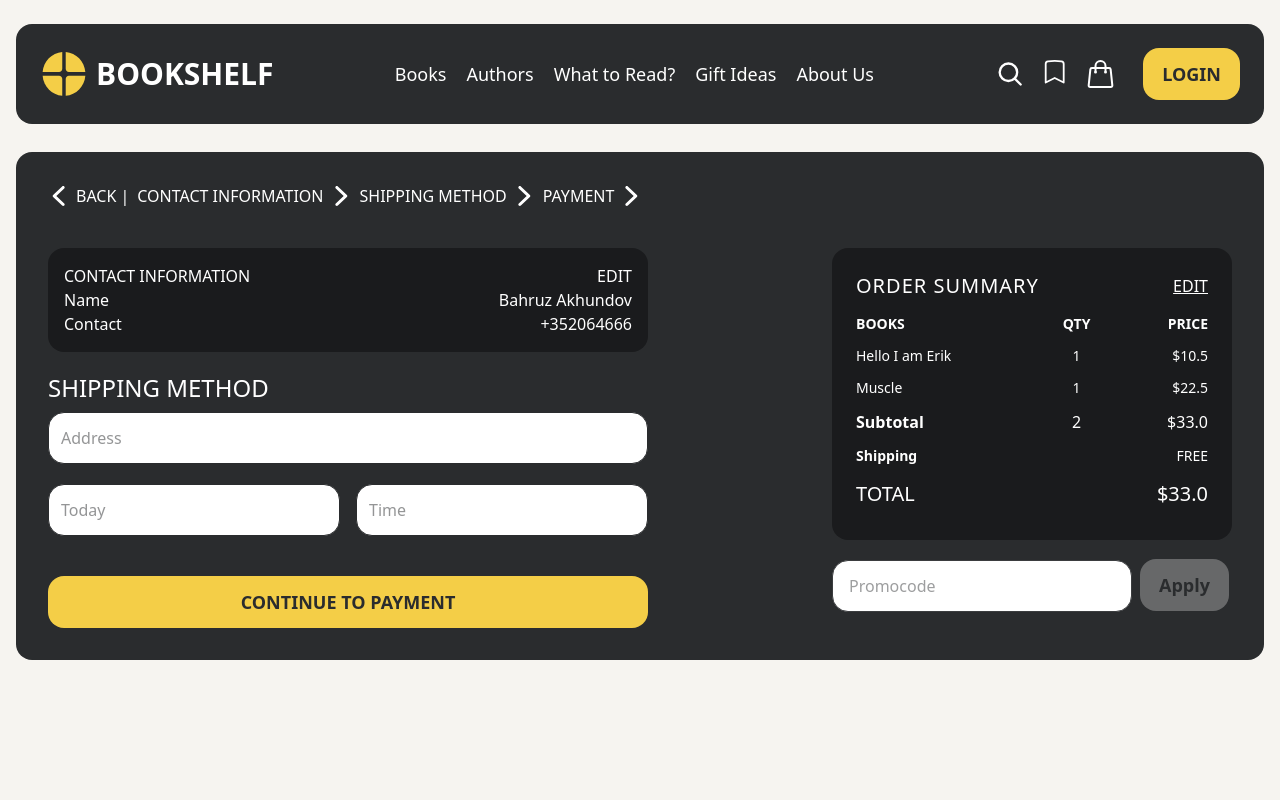
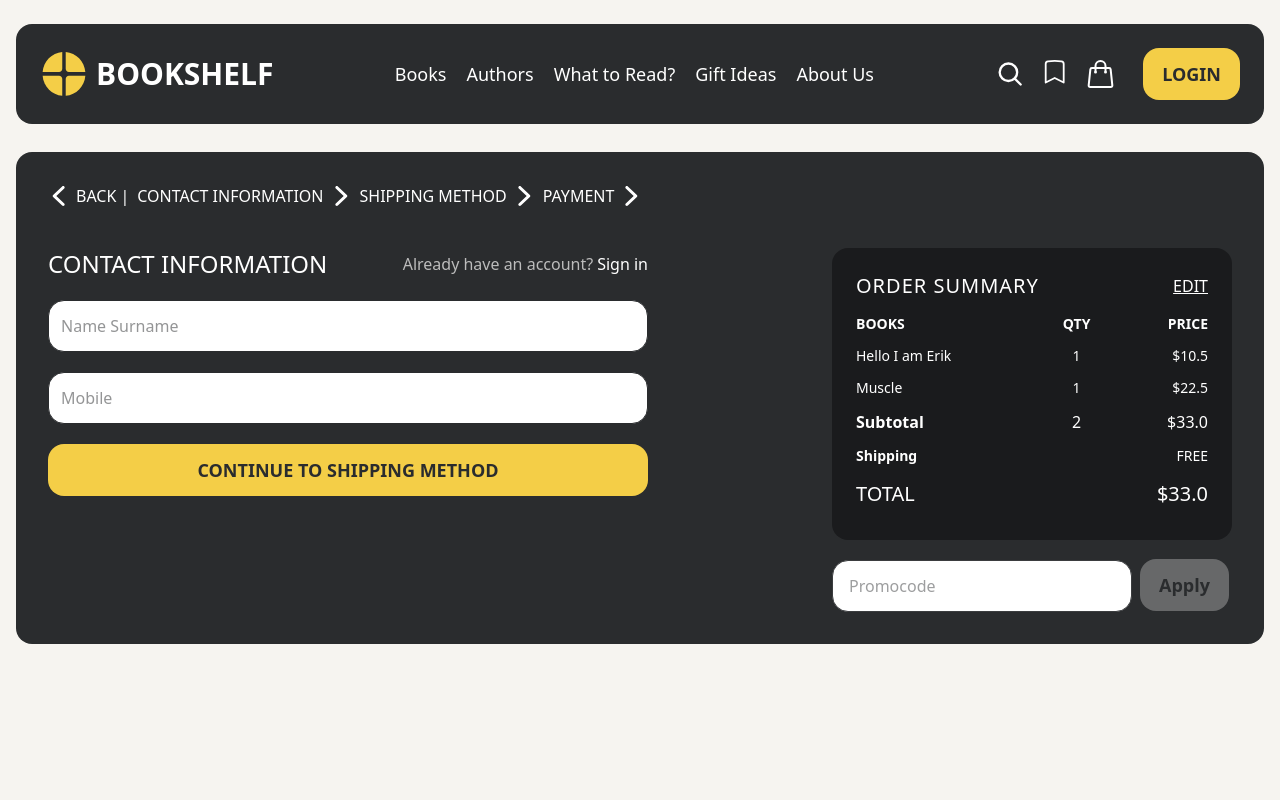
Before and after one commit to abdullahnadeemdev/bookshelf, a React (Vite) app: page / in a window 1280 px wide. Shown: the top 800 px of the page. Built offline with nearby package versions, Linux system fonts and the light colour scheme.

Commit message:
pages complete

```diff
--- a/src/components/checkout/checkout1/Index.jsx
+++ b/src/components/checkout/checkout1/Index.jsx
@@ -31,10 +31,10 @@ const Index = () => {
 
       <div className="flex justify-between">
         <div className="justify-center">
-          <CloseCard />
-          {/* <ContactInfo /> */}
+          {/* <CloseCard /> */}
+          <ContactInfo />
           {/* <Shipping /> */}
-          <Payment />
+          {/* <Payment /> */}
         </div>
 
         <OrderSummay />
--- a/src/components/checkout/checkout3/Payment.jsx
+++ b/src/components/checkout/checkout3/Payment.jsx
@@ -4,13 +4,7 @@ import Button from "../../shared/button/Button";
 const Payment = () => {
   return (
     <div className="w-150 mt-5">
-      {/* <div className="flex justify-between items-center"> */}
-      <h2 className="text-2xl font-light">SHIPPING METHOD</h2>
-      {/* <span className="flex gap-1">
-          <p className="text-greyText ">Already have an account?</p>
-          <p className="">Sign in</p>
-        </span> */}
-      {/* </div> */}
+      <h2 className="text-2xl font-light">PAYMENT</h2>
 
       <input
         type="text"
```
